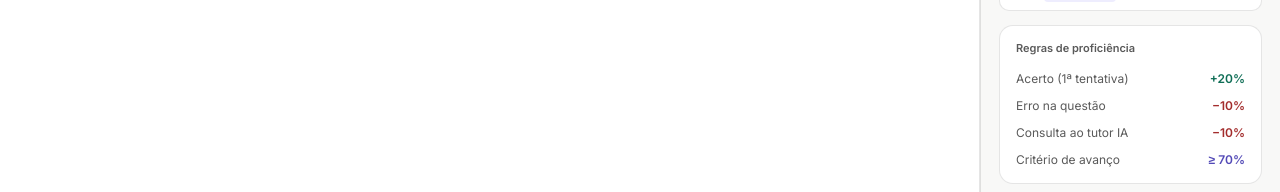
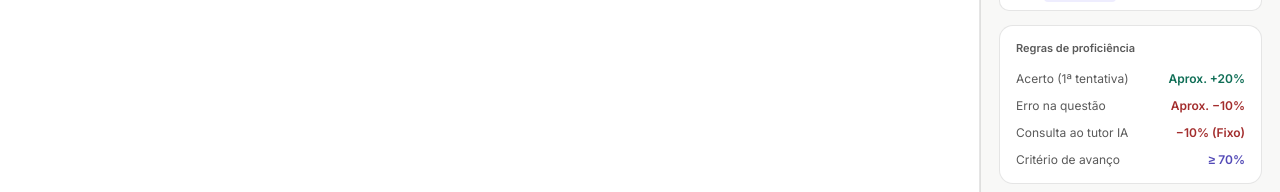
Before and after one commit to gildo-cordeiro/its-relatividade, a React (Vite) app: page / in a window 1280 px wide. Shown: the part 851-1043 px from the top of the page. Built offline with nearby package versions, Linux system fonts and the light colour scheme; no server answers.

Commit message:
fix: update RightPanel rules text to display 'Aprox.' and 'Fixo' to align with BKT dynamic math

```diff
--- a/src/components/RightPanel.jsx
+++ b/src/components/RightPanel.jsx
@@ -164,14 +164,14 @@ export default function RightPanel({
           {
             icon: "↑",
             label: "Acerto (1ª tentativa)",
-            val: "+20%",
+            val: "Aprox. +20%",
             cls: "rule-pos",
           },
-          { icon: "↓", label: "Erro na questão", val: "−10%", cls: "rule-neg" },
+          { icon: "↓", label: "Erro na questão", val: "Aprox. −10%", cls: "rule-neg" },
           {
             icon: "↓",
             label: "Consulta ao tutor IA",
-            val: "−10%",
+            val: "−10% (Fixo)",
             cls: "rule-neg",
           },
           {
```
